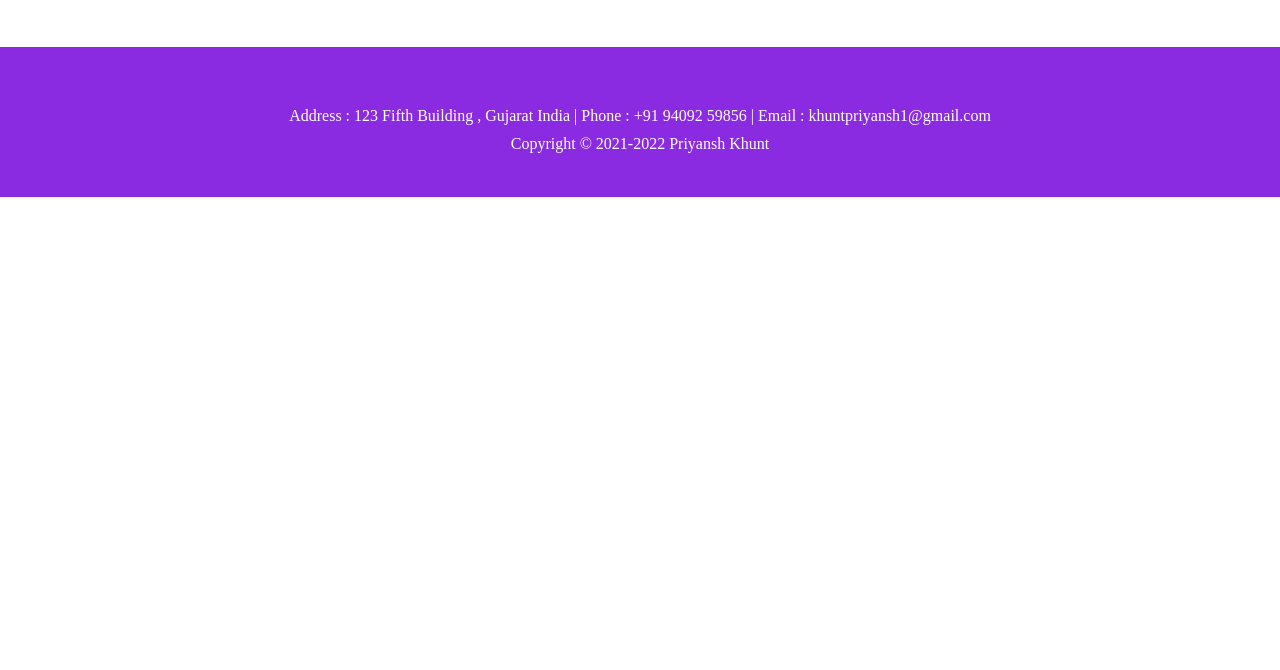
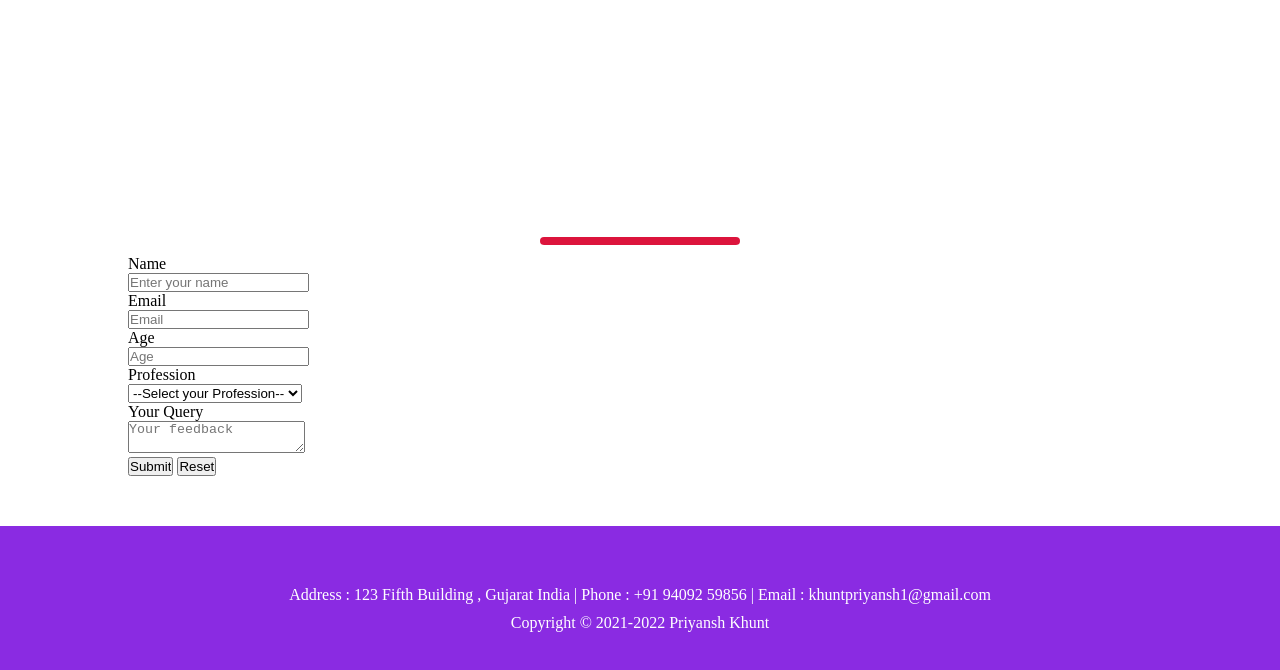
Before and after one commit to Hardik1264/Web_Development, a plain HTML site: page index.html in a window 1280 px wide. Shown: the part 2551-3221 px from the top of the page. Before the commit the page ends 2748 px from the top, so only its background shows below. Drawn offline with Linux system fonts and the light colour scheme.

Commit message:
Added Contact Form

```diff
--- a/index.html
+++ b/index.html
@@ -160,6 +160,42 @@
             </div>
         </div>
     </section>
+    <section class="sec sec5">
+        <div class="row row1">
+            <div class="col">
+                <center>
+                    <div class="title white">Contact Us
+                        <hr class="title-line">
+                    </div>
+                </center>
+            </div>
+        </div>
+        <div class="row row2">
+            <div class="form">
+                <p>Name</p>
+                <input type="text" placeholder="Enter your name" />
+                <p>Email</p>
+                <input type="email" placeholder="Email" />
+                <p>Age</p>
+                <input type="text" placeholder="Age" />
+                <p>Profession</p>
+                <select>
+                  <option>--Select your Profession--</option>
+                  <option>Student</option>
+                  <option>Teacher</option>
+                  <option>Working Professional</option>
+                </select>
+                <p>Your Query</p>
+                <textarea placeholder="Your feedback"></textarea>
+                      <br>
+                      <div class="button">
+                      <input type="submit">
+                      <input type="reset">
+                </div>
+            </div>
+        </div>
+
+    </section>
     <section class="sec footer">
         <center>
             <div class="para">
```
